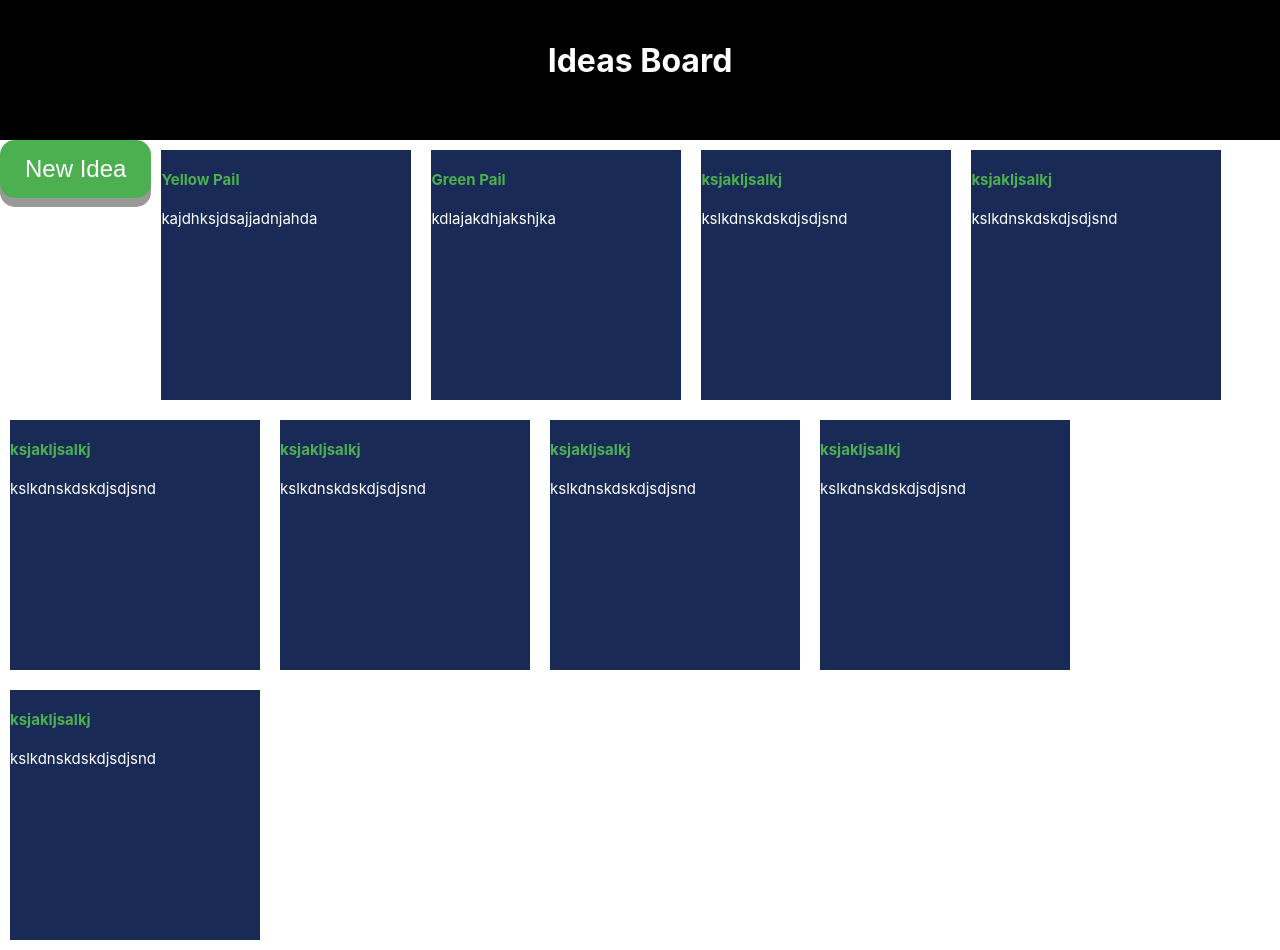
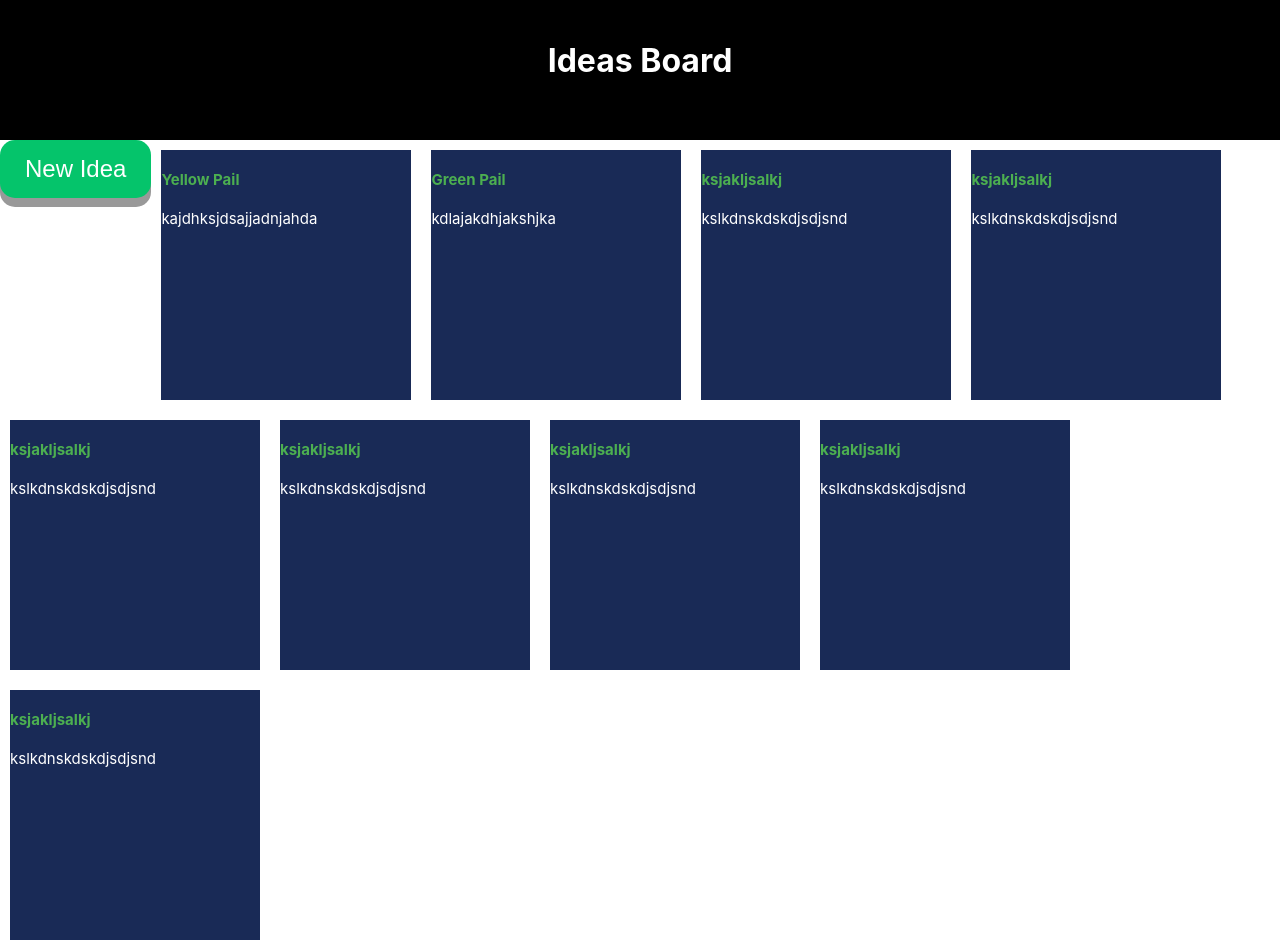
Before and after one commit to piyu0809/IdeaBoard, a React (Create React App) app in the folder ideasboard/: page / in a window 1280 px wide. Built offline with nearby package versions, Linux system fonts and the light colour scheme.

Commit message:
CSS updated

```diff
--- a/ideasboard/src/App.css
+++ b/ideasboard/src/App.css
@@ -31,12 +31,13 @@ text-align: center;
 text-decoration: none;
 outline: none;
 color: #fff;
-background-color: #4CAF50;
+background-color: #05c46b;
 border: none;
 border-radius: 15px;
 box-shadow: 0 9px #999;
 float: left;
 }
+.newideabutton:hover {background-color: #4CAF50 }
 
 h4{
   color: #4CAF50;
```
